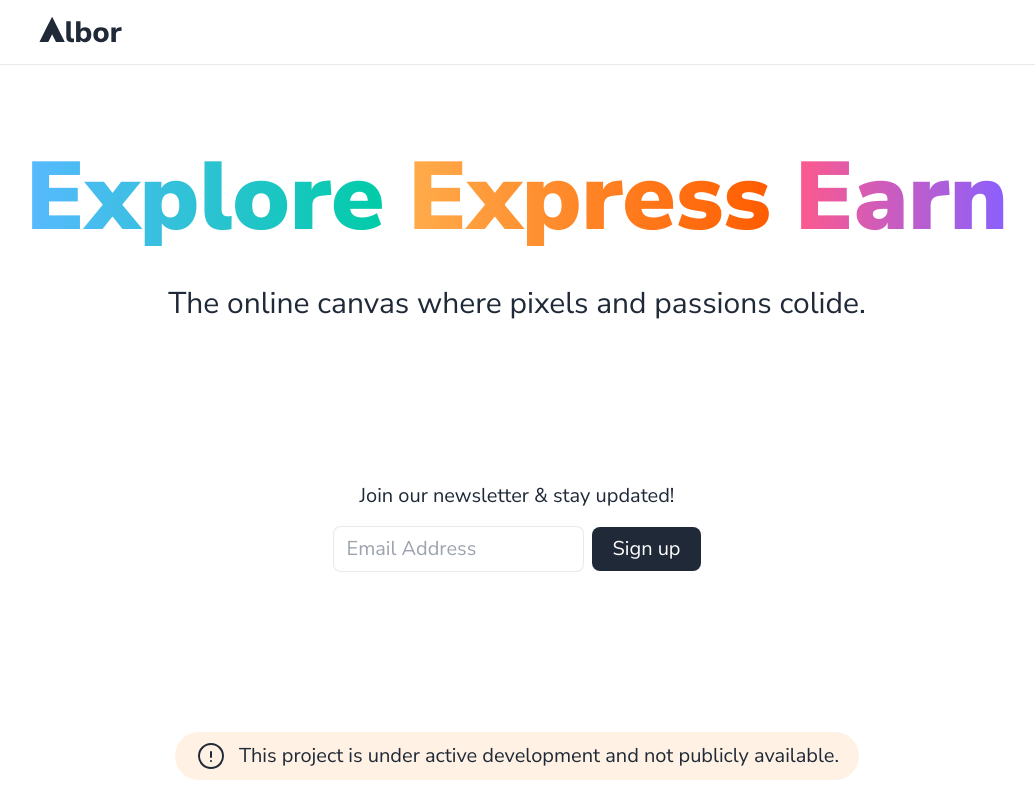
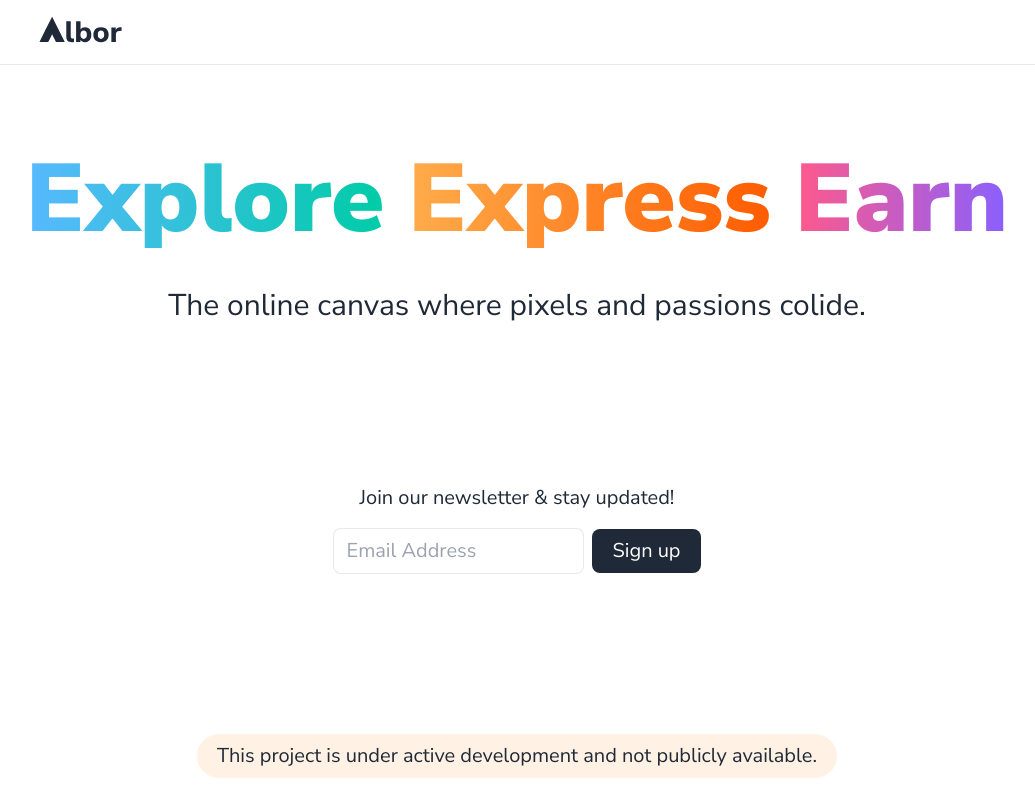
Before and after one commit to DantchoLV9/albor-homepage, a Next.js app: page / in a window 1280 px wide. Shown: the top 800 px of the page, without its empty margins (123-1158 px from the left). Built offline with nearby package versions, Linux system fonts and the light colour scheme.

Commit message:
Removed notice icon

```diff
--- a/src/app/page.js
+++ b/src/app/page.js
@@ -33,22 +33,7 @@ export default function Home() {
 				{!newsletterFormDisabled && (
 					<NewsletterSignupForm htmlForId="hero_newsletter_signup_form" />
 				)}
-				<p className="lg:text-xl text-center bg-orange-300/20 px-5 py-2 rounded-full flex justify-center items-center gap-3">
-					<svg
-						fill="none"
-						stroke="currentColor"
-						strokeWidth={1.5}
-						viewBox="0 0 24 24"
-						xmlns="http://www.w3.org/2000/svg"
-						aria-hidden="true"
-						className="w-8 hidden sm:block"
-					>
-						<path
-							strokeLinecap="round"
-							strokeLinejoin="round"
-							d="M12 9v3.75m9-.75a9 9 0 11-18 0 9 9 0 0118 0zm-9 3.75h.008v.008H12v-.008z"
-						/>
-					</svg>
+				<p className="lg:text-xl text-center bg-orange-300/20 px-5 py-2 rounded-full">
 					This project is under active development and not publicly available.
 				</p>
 			</div>
```
